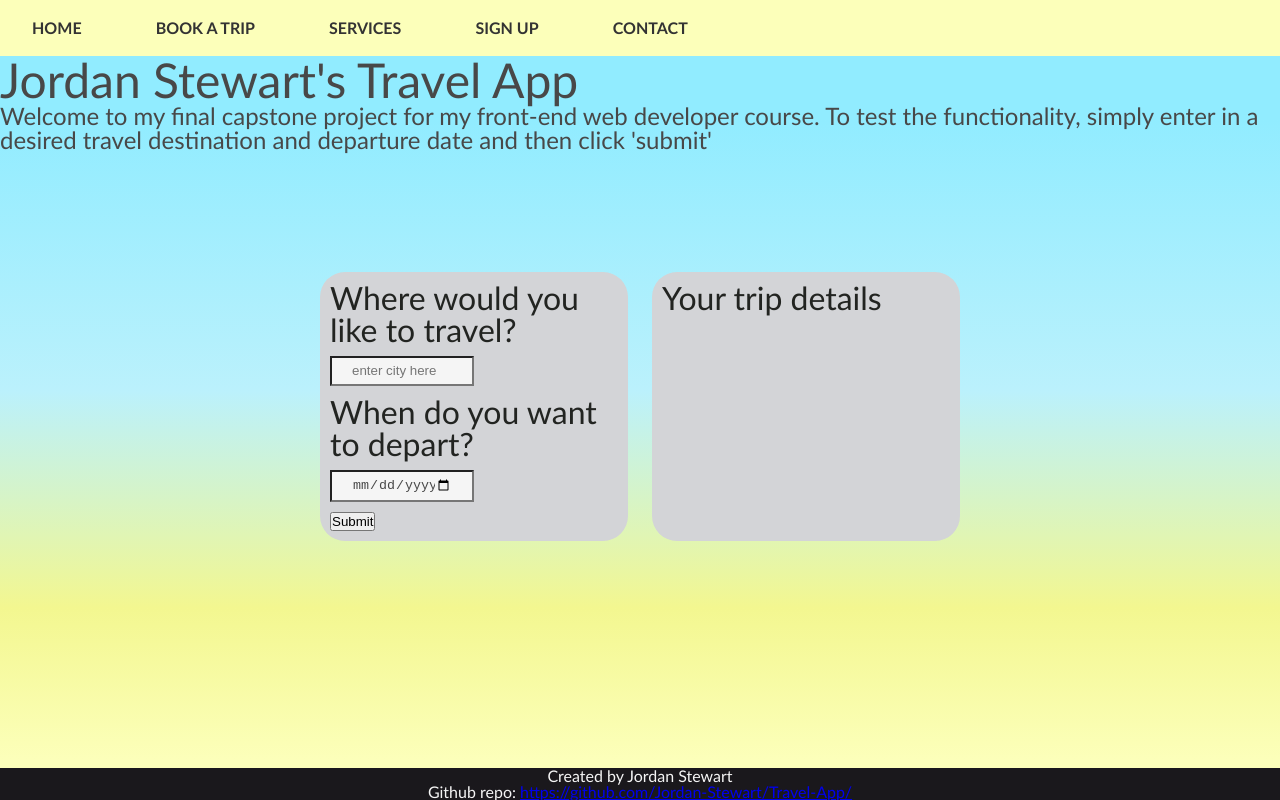
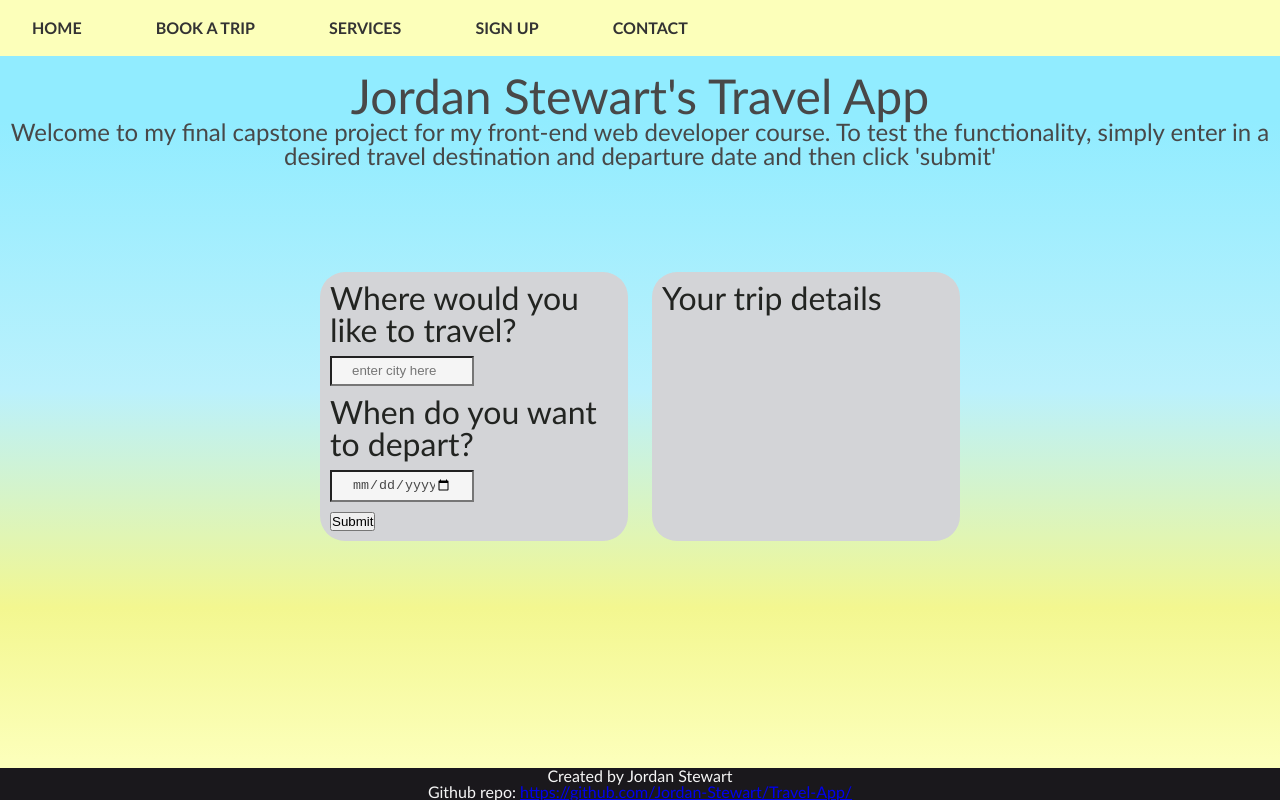
Before and after one commit to Jordan-Stewart/Travel-App, a website built with webpack: page src/client/views/index.html in a window 1280 px wide. Built offline with nearby package versions, Linux system fonts and the light colour scheme; a web font is replaced by a local one.

Commit message:
Update main.scss

```diff
--- a/src/client/styles/main.scss
+++ b/src/client/styles/main.scss
@@ -26,41 +26,51 @@ time, mark, audio, video {
 	font-size: 100%;
 	font: inherit;
 	vertical-align: baseline;
-	 font-family: calibri;
+	font-family: calibri;
 }
+
 /* HTML5 display-role reset for older browsers */
 article, aside, details, figcaption, figure,
 footer, header, hgroup, menu, nav, section {
 	display: block;
 }
+
 body {
 	line-height: 1;
-	/* background gradient effect */
+	/* background gradient effect*/
 	background: rgb(252,255,186);
 	background: linear-gradient(360deg, rgba(252,255,186,1) 5%, rgba(243,247,144,1) 24%, rgba(187,241,252,1) 51%, rgba(145,236,255,1) 85%);
+  /* background-image: url("./media/background.jpg"); */
 }
+
 ol, ul {
 	list-style: none;
 }
+
 blockquote, q {
 	quotes: none;
 }
+
 blockquote:before, blockquote:after,
 q:before, q:after {
 	content: '';
 	content: none;
 }
+
 table {
 	border-collapse: collapse;
 	border-spacing: 0;
 }
+
 ul {
     list-style-type: none;
 }
 
 h1 {
  font-size: 3rem;
- align: center;
+ text-align: center;
+ padding-top: 1rem;
+
 }
 
 h2 {
@@ -69,7 +79,8 @@ h2 {
 
 h3 {
   font-size: 1.5rem;
-  align: center;
+  text-align: center;
+  padding-bottom: 1rem;
 }
 
 p {
```
